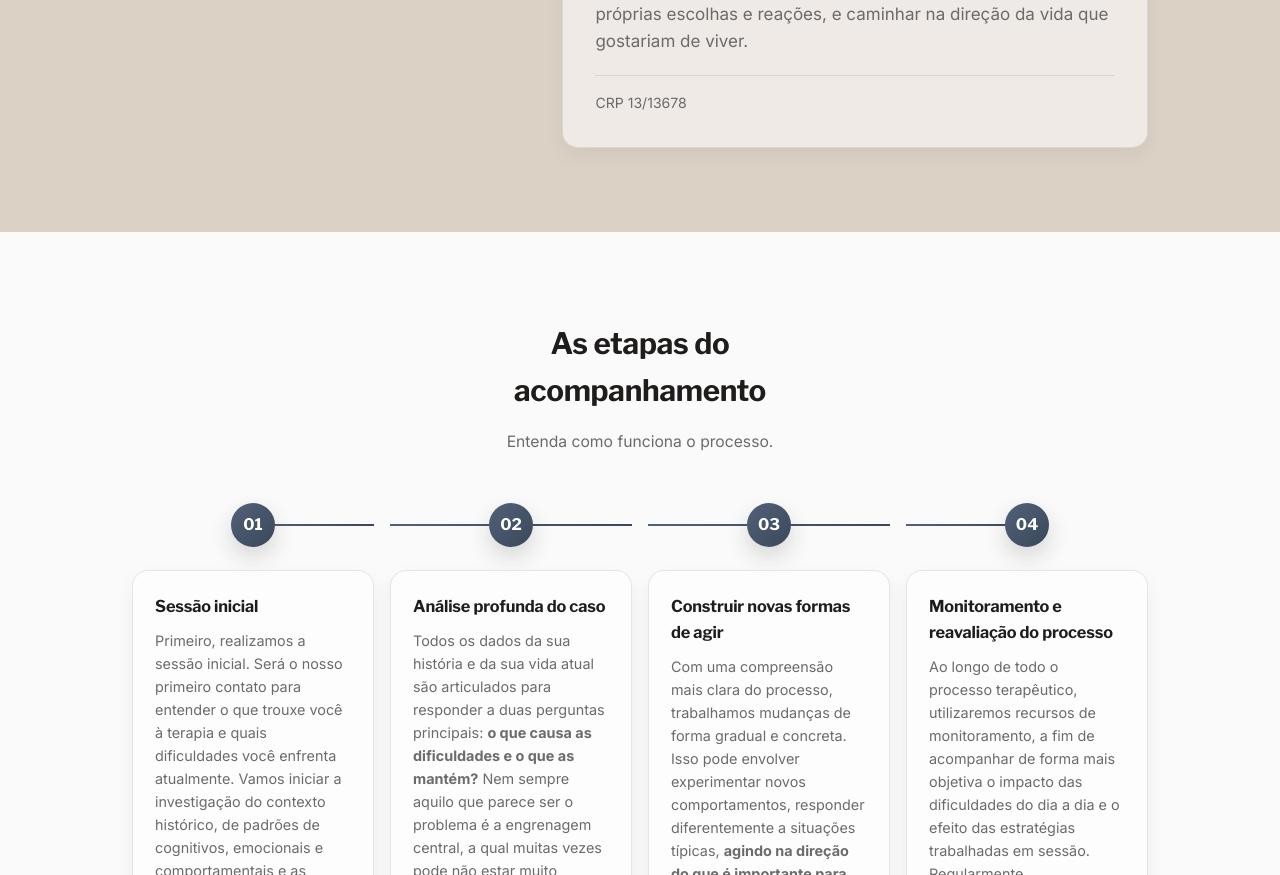
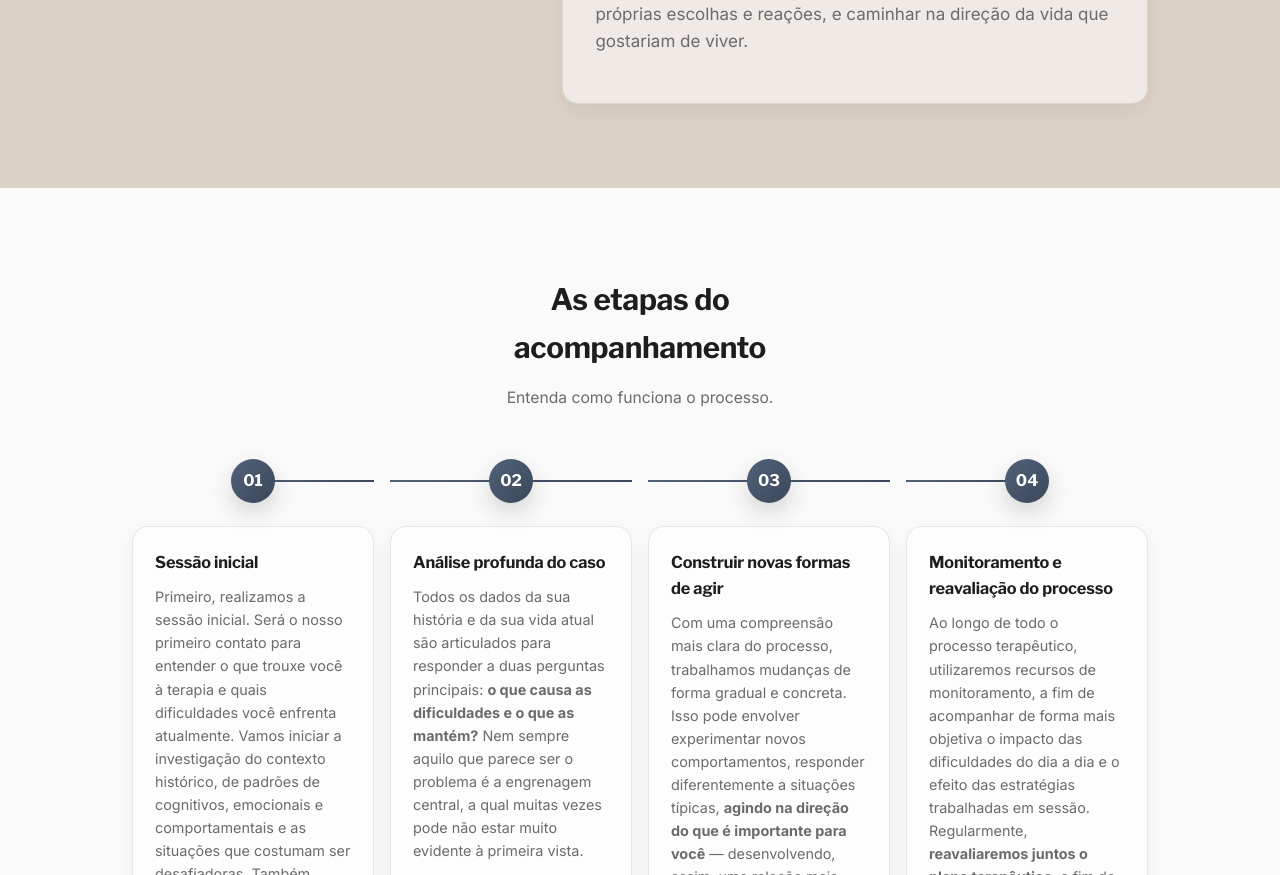
Before and after one commit to gabrielmgaud/site-gabriel, a plain HTML site: page index.html in a window 1280 px wide. Shown: the part 1181-2056 px from the top of the page. Drawn offline with nearby package versions, Linux system fonts and the light colour scheme.

Commit message:
Update index.html

```diff
--- a/index.html
+++ b/index.html
@@ -370,7 +370,6 @@
       <p>Graduado em Psicologia pela <strong>Universidade Federal da Paraíba</strong>, com experiência em diferentes contextos de atuação, incluindo atendimento hospitalar e em serviços públicos de urgência e emergência.</p>
       <p>Na clínica, trabalho principalmente a partir da <strong>Terapia Cognitivo-Comportamental</strong>, integrada a abordagens e práticas sustentadas pela literatura científica. Além disso, minha formação é fortemente nutrida pela Filosofia e por abordagens humanistas e existenciais da Psicologia.</p>
       <p>Meu trabalho parte de uma investigação cuidadosa dos padrões que geram os desafios enfrentados pelos pacientes, buscando compreender o que os origina e mantém. Para meus pacientes, a terapia representa <strong>uma interrupção no piloto automático do dia a dia</strong>, um espaço para pensar com mais clareza sobre as próprias escolhas e reações, e caminhar na direção da vida que gostariam de viver.</p>
-      <div class="credencial">CRP 13/13678</div>
     </div>
   </div>
 </section>
```
